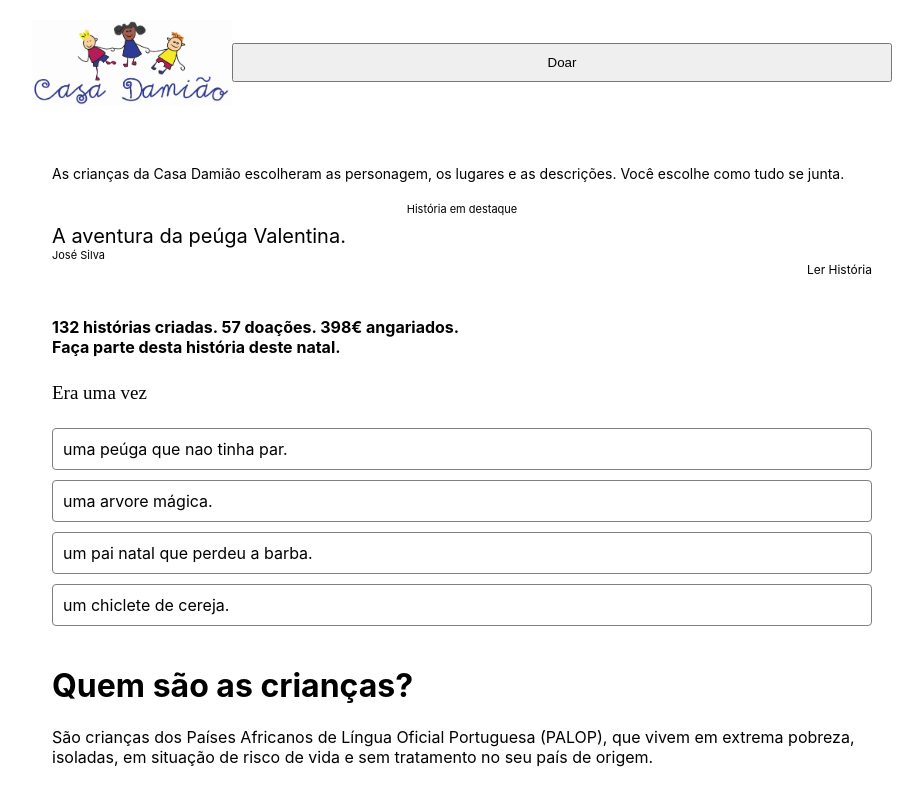
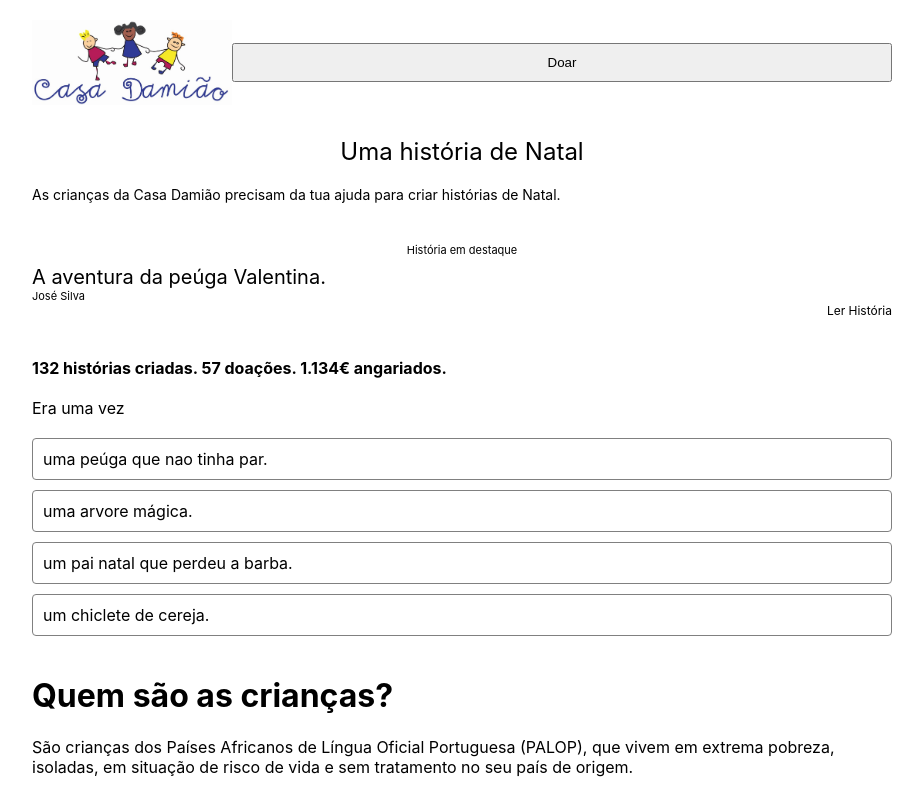
Before and after one commit to jaapaurelio/doar-casa-damiao, a Next.js app: page / in a window 1280 px wide. Shown: the top 792 px of the page, without its empty margins (178-1101 px from the left). Built offline with nearby package versions, Linux system fonts and the light colour scheme.

Commit message:
Improve landing page

```diff
--- a/pages/index.js
+++ b/pages/index.js
@@ -11,7 +11,6 @@ export default function Home() {
   const router = useRouter();
   const [showAll, setShowAll] = useState(false);
 
-  const [text, setText] = useState("");
   const storyBeginning = plots;
 
   function startHistory(option) {
@@ -29,11 +28,11 @@ export default function Home() {
   }
 
   return (
-    <div className={styles.container}>
+    <div className="pageWidthAlign">
       <main className={styles.main}>
-        <div className={styles.title}>
-          As crianças da Casa Damião escolheram as personagem, os lugares e as
-          descrições. Você escolhe como tudo se junta.
+        <div className={styles.mainTitle}>Uma história de Natal</div>
+        <div className={styles.mainIntro}>
+          As crianças da Casa Damião precisam da tua ajuda para criar histórias de Natal.
         </div>
 
         <div className={styles.userStory}>
@@ -79,12 +78,10 @@ export default function Home() {
 
 
         <div className={styles.mainStatus}>
-          132 histórias criadas. 57 doações. 398€ angariados.
-          <br />
-          Faça parte desta história deste natal.
+          132 histórias criadas. 57 doações. 1.134€ angariados.
         </div>
 
-        <div className={styles.once}>Era uma vez {text}</div>
+        <div className={styles.once}>Era uma vez</div>
         <div>
           {storyBeginning.type == STEP_TYPE.OPTIONS && (
             <StoryOptions
--- a/styles/Home.module.css
+++ b/styles/Home.module.css
@@ -1,9 +1,12 @@
 
-.container {
-  padding: 40px;
+.mainTitle {
+  font-size: 24px;
+  text-align: center;
+  margin-bottom: 20px;
+  margin-top: 12px;
 }
 
-.intro, .once {
+.intro {
   font-size: 19px;
   display: block;
   line-height: 31px;
@@ -53,50 +56,15 @@
   font-size: 12px;
 }
 
-.message {
-  position: relative;
-}
-
-.user {
-  position: absolute;
-  top: -20px;
-  left: 6px;
-  font-size: 11px;
-  margin-top: -10px;
-  white-space: nowrap;
-}
-
-.insertinput {
-  display: inline;
-  border: 0;
-  border-bottom: 1px solid;
-  height: 40px;
-  font-size: 20px;
-  width: 100%;
-  outline: 0;
-}
-
-.doarbtn {
-  width: 100%;
-  padding: 10px;
-  margin-top: 40px;
-}
-
-.option {
-  border: 1px solid #ccc;
-  border-radius: 4px;
-  padding: 10px;
-  margin-top: 10px;
-}
-
 .info {
   margin-top: 40px;
   margin-bottom: 20px;
   font-size: 14px;
 }
 
-.title {
+.mainIntro {
   font-size: 14px;
+  margin-top: 10px;
 }
 
 .userStory {
@@ -108,6 +76,7 @@
   font-size: 11px;
   text-align: center;
   margin-bottom: 8px;
+  margin-top: 40px;
 }
 
 .userStoryAfter {
@@ -128,10 +97,6 @@
   width: 100%;
 }
 
-.mainTitle {
-  margin-top: 100px;
-}
-
 .knowmore {
   text-align: center;
   margin-top: 20px;
```
